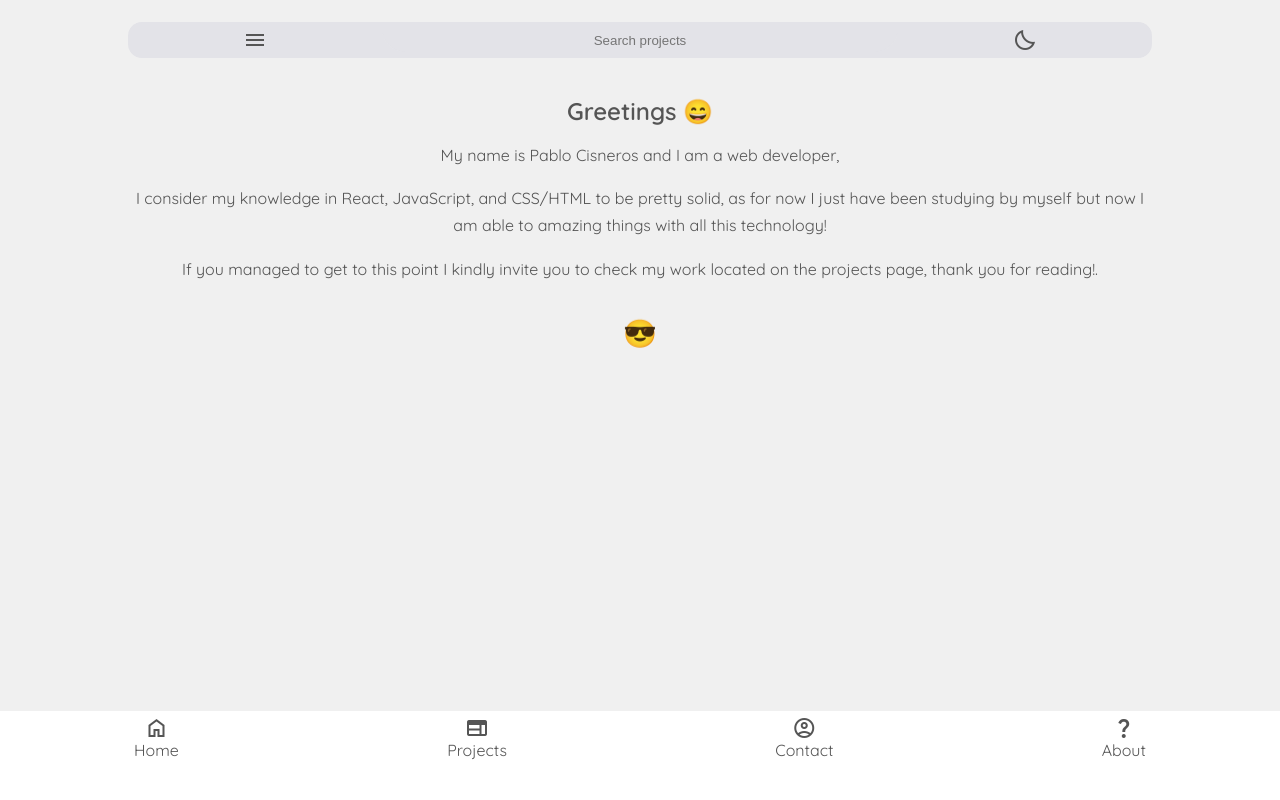
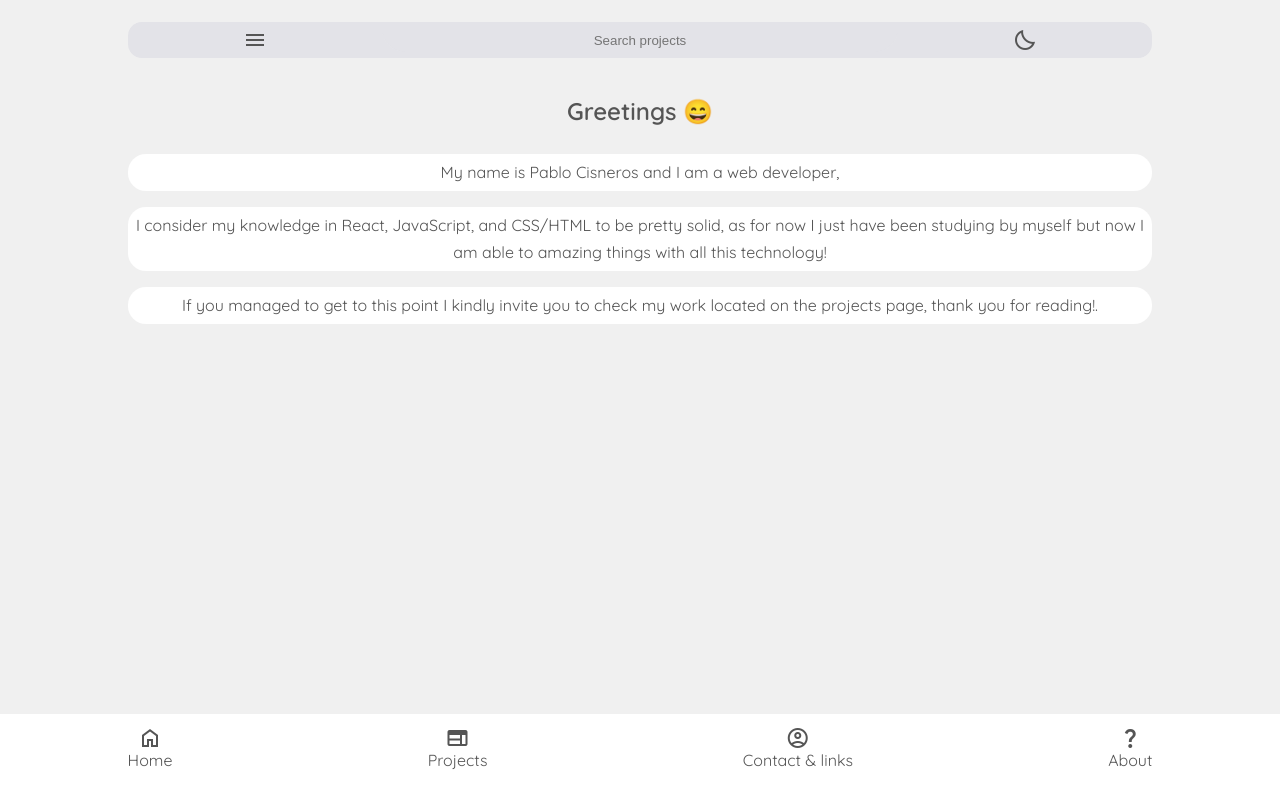
Before and after one commit to otindako/test.github.io, a React (Create React App) app: page / in a window 1280 px wide. Built offline with nearby package versions, Linux system fonts and the light colour scheme.

Commit message:
Added content

```diff
--- a/src/index.css
+++ b/src/index.css
@@ -68,6 +68,7 @@ a{
 }
 .content{
   margin-bottom: 5em;
+  height: 100%;
 }
 
 
@@ -94,8 +95,8 @@ a{
   display: flex;
   flex-direction: column;
   align-items: center;
-  padding: 1em;
-  padding-top: .3em;
+  padding-top: .7em;
+  margin-bottom: .4em;
   margin-top: 0;
-  border-radius: 18px;
+
 }
--- a/src/pages/Contact/Contact.js
+++ b/src/pages/Contact/Contact.js
@@ -4,13 +4,23 @@ import './contact.css'
 class Contact extends Component {
   render() {
     return (
-      <div className="width-container font-center">
-        <h2>Contact</h2>
+      <>
+        <div className="width-container font-center">
+          <h2>Contact</h2>
+          <p className="welcome-text">For contact please send me an E-mail, I will be happy to
+          respond.</p>
+          <a href="mailto: pablocisnerosrojas@gmail.com" className="email-container">pablocisnerosrojas@gmail.com</a>
+        </div>
 
-        <p className="welcome-text">For contact please send me an E-mail, I will be happy to
-        respond.</p>
-        <a href="mailto: pablocisnerosrojas@gmail.com" className="email-container">pablocisnerosrojas@gmail.com</a>
-      </div>
+        <div className="social-links width-container">
+          <a href="https://github.com/Pablo6152" className="g-logo">
+            <img src={require("../../img/glogo.png")} alt="Github logo" className="social-media-icon"/>
+            </a>
+            <a href="https://t.me/pablo6152" className="g-logo">
+            <img src={require("../../img/tLogo.png")} alt="Telegram logo" className="social-media-icon"/>
+            </a>
+        </div>
+      </>
     );
   }
 }
--- a/src/pages/Contact/contact.css
+++ b/src/pages/Contact/contact.css
@@ -7,3 +7,19 @@
     margin-top: 2em;
     border-radius: 28px;
 }
+.font-center > h2{
+    margin-bottom: .5em;
+}
+
+.social-links{
+    margin-top: 4em;
+    display: flex;
+    justify-content: space-around;
+}
+
+.social-media-icon{
+    width: 3em;
+    height: auto;
+    border-radius: 30px;
+    background-color: rgb(255, 255, 255);
+}
--- a/src/pages/Home/Home.css
+++ b/src/pages/Home/Home.css
@@ -1,3 +1,15 @@
+.home-page-text{
+    display: flex;
+    flex-direction: column;
+    justify-content: space-around;
+    height: 65%;
+}
+
 .emoji{
     font-size: 1.7rem;
 }
+.regular-p{
+    border-radius: 18px;
+    background-color: var(--primary-color);
+    padding: .3em;
+}
--- a/src/pages/Home/Home.js
+++ b/src/pages/Home/Home.js
@@ -4,7 +4,7 @@ import './Home.css'
 class Home extends Component {
     render() {
       return (
-        <div className="width-container font-center">
+        <div className="width-container font-center home-page-text">
           <h2>Greetings 😄</h2>
           <p className="regular-p">My name is Pablo Cisneros and I am a web developer,</p>
           <p className="regular-p">I consider my knowledge in React, JavaScript, and CSS/HTML to be
@@ -12,7 +12,6 @@ class Home extends Component {
           things with all this technology!</p>
           <p className="regular-p">If you managed to get to this point I kindly invite you to check my work
           located on the projects page, thank you for reading!.</p>
-          <p className="regular-p emoji">😎</p>
       </div>
       );
     }
--- a/src/pages/main.js
+++ b/src/pages/main.js
@@ -23,7 +23,7 @@ function Main() {
                 <ul className='bottom-bar'>
                     <li><NavLink end to="/" className={"footer-link"}><span className="material-symbols-outlined">home</span>Home</NavLink></li>
                     <li><NavLink to="/Projects" className={"footer-link"}><span className="material-symbols-outlined">web</span>Projects</NavLink></li>
-                    <li><NavLink to="/Contact" className={"footer-link"}><span className="material-symbols-outlined">account_circle</span>Contact</NavLink></li>
+                    <li><NavLink to="/Contact" className={"footer-link"}><span className="material-symbols-outlined">account_circle</span>Contact & links</NavLink></li>
                     <li><NavLink to="/About" className={"footer-link"}><span className="material-symbols-outlined">question_mark</span>About</NavLink></li>
                 </ul>
             </footer>
```
Also changed, not shown: src/img/glogo.png (added), src/img/tLogo.png (added).
